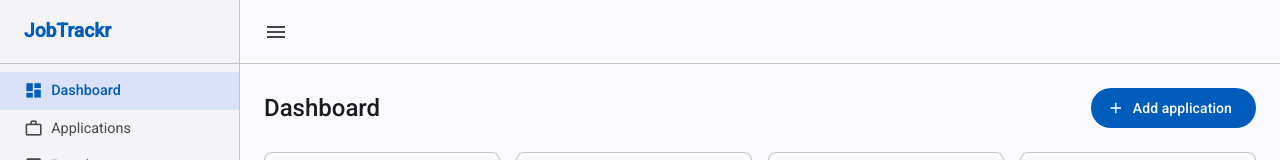
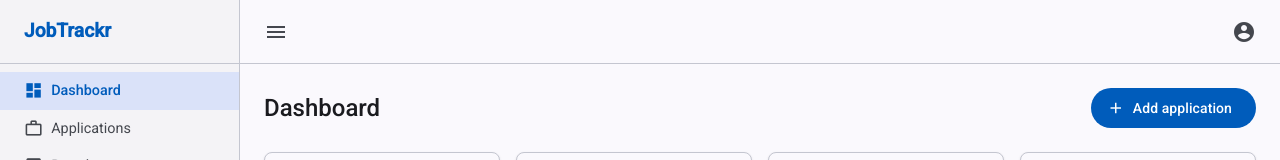
Before and after one commit to tkrsatyam/jobtrackr, an Angular app in the folder frontend/jobtrackr-fe/: page /dashboard in a window 1280 px wide. Shown: the top 160 px of the page. Built offline with nearby package versions, Linux system fonts and the light colour scheme; no server answers.

Commit message:
fix: correct icon name for user account in topbar component

```diff
--- a/frontend/jobtrackr-fe/src/app/layout/topbar/topbar.component.html
+++ b/frontend/jobtrackr-fe/src/app/layout/topbar/topbar.component.html
@@ -7,7 +7,7 @@
 
     <div class="topbar-actions">
         <button mat-icon-button [matMenuTriggerFor]="userMenu">
-            <mat-icon>account-circle</mat-icon>
+            <mat-icon>account_circle</mat-icon>
         </button>
 
         <mat-menu #userMenu="matMenu">
```
